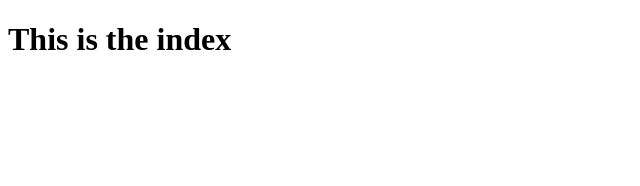
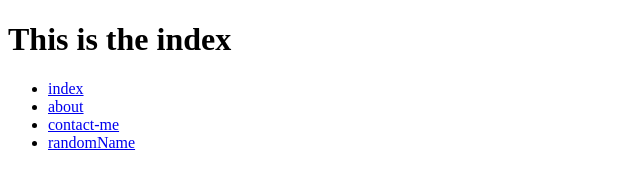
Before and after one commit to SergioNR/basic-informational-side-nodejs, a website: page index.html in a window 1280 px wide. Shown: the whole page, without its empty margins (0-640 px from the left). Drawn offline with Linux system fonts and the light colour scheme.

Commit message:
ADD nav links to all pages

```diff
--- a/index.html
+++ b/index.html
@@ -7,5 +7,17 @@
 </head>
 <body>
     <h1>This is the index</h1>
+
+    <div class="navBar">
+        <ul>
+            <li><a href="http://localhost:3000/index.html">index</a></li>
+            <li><a href="http://localhost:3000/about.html">about</a></li>
+            <li><a href="http://localhost:3000/contact-me.html">contact-me</a></li>
+            <li><a href="http://localhost:3000/abasdasdout.html">randomName</a></li>
+
+        </ul>
+    </div>
+
+    <!-- TODO add html content, styles and navigation links to allow user navigation -->
 </body>
 </html>
```
Also changed, not shown: 404.html (+10 -0 lines), about.html (+10 -0 lines), contact-me.html (+10 -0 lines).
